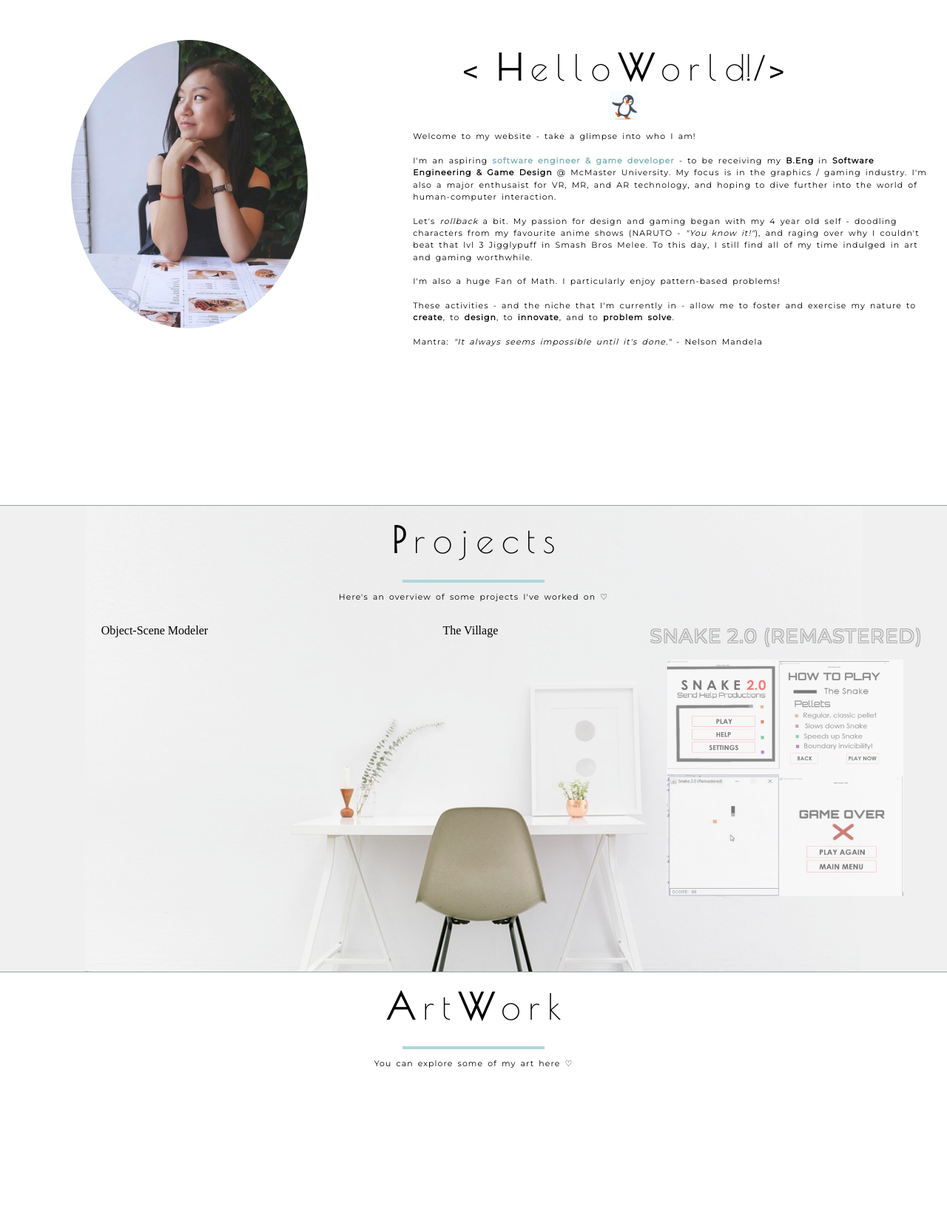
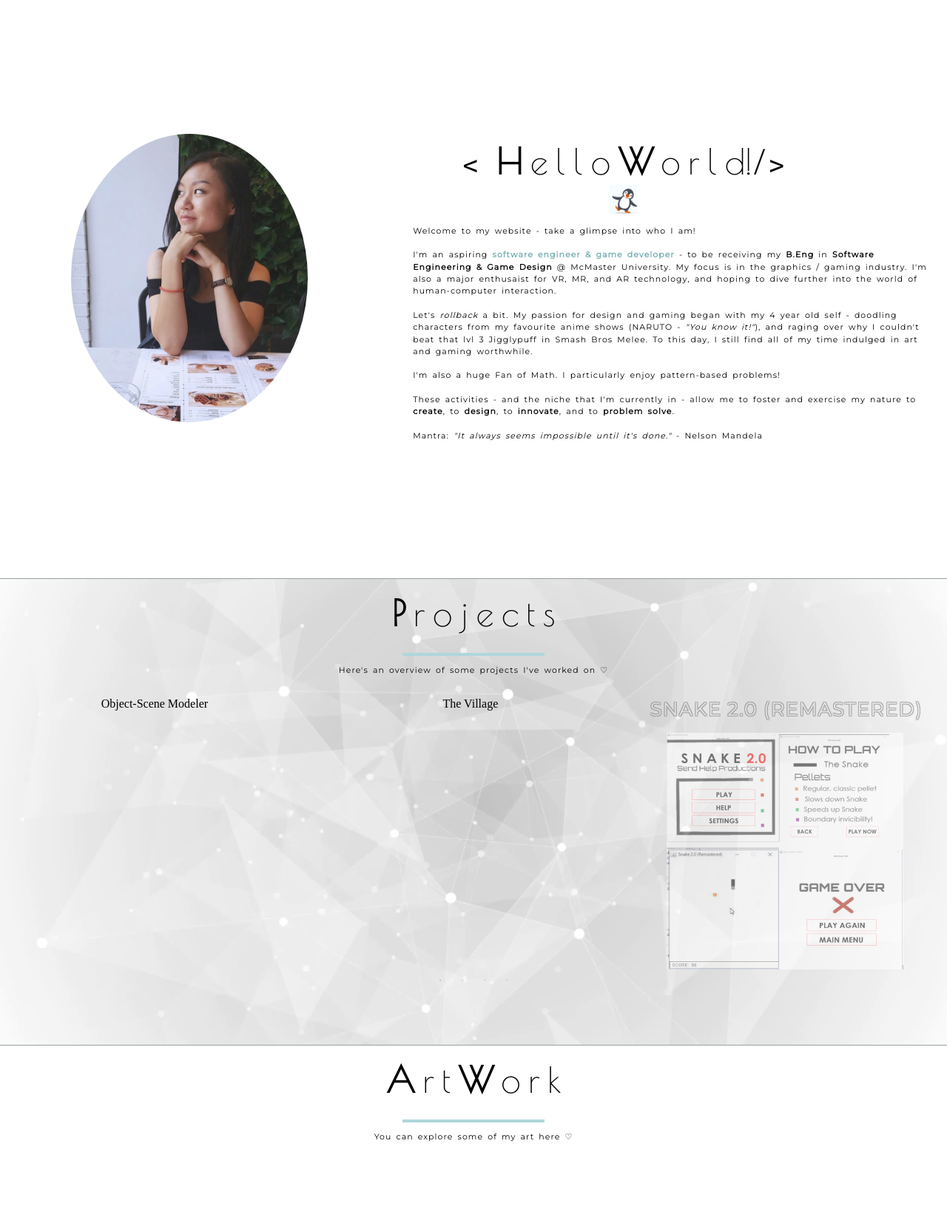
Before and after one commit to ness-tea/ness-tea.github.io, a PHP site: page / in a window 1280 px wide; the page is wider, and only the part inside the window is pictured. Shown: the part 641-2295 px from the top of that part at 74% size. Run offline with PHP 8.4, Linux system fonts and the light colour scheme; some web fonts are replaced.

Commit message:
adjusting margins and backgrounds

```diff
--- a/css/main.css
+++ b/css/main.css
@@ -145,11 +145,10 @@ hr.style2 {
 }
 
 .static-bg-project {
-  background-color: #F0F0F0;
   background-image: url(../assets/Images/Page_backgrounds/projects_bg.png);
   background-repeat: no-repeat;
   background-position: center;
-  background-size: contain;
+  background-size: cover;
   border-top: 0.5px solid #97a0a0;
   border-bottom: 0.5px solid #97a0a0;
 }
@@ -239,8 +238,8 @@ hr.style2 {
 }
 
 .container-prof-pic {
-  margin -top: 8%;
-  margin-bottom: 8%;
+  margin-top: 10%;
+  margin-bottom: 10%;
   margin-left: 5%;
   margin-right: 3%;
 
```
Also changed, not shown: assets/Images/Page_backgrounds/head_bg_1.png (deleted), assets/Images/Page_backgrounds/home_bg.png (added), assets/Images/Page_backgrounds/projects_bg.png.
